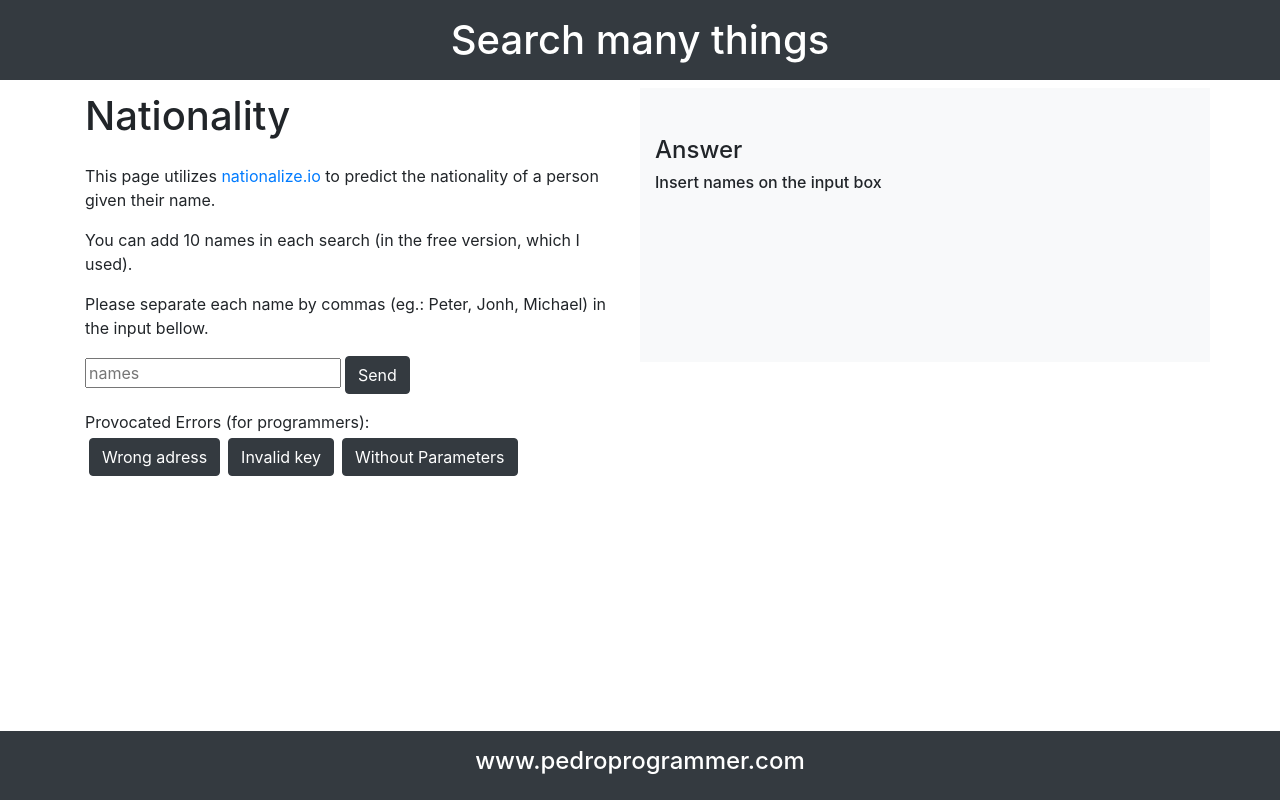
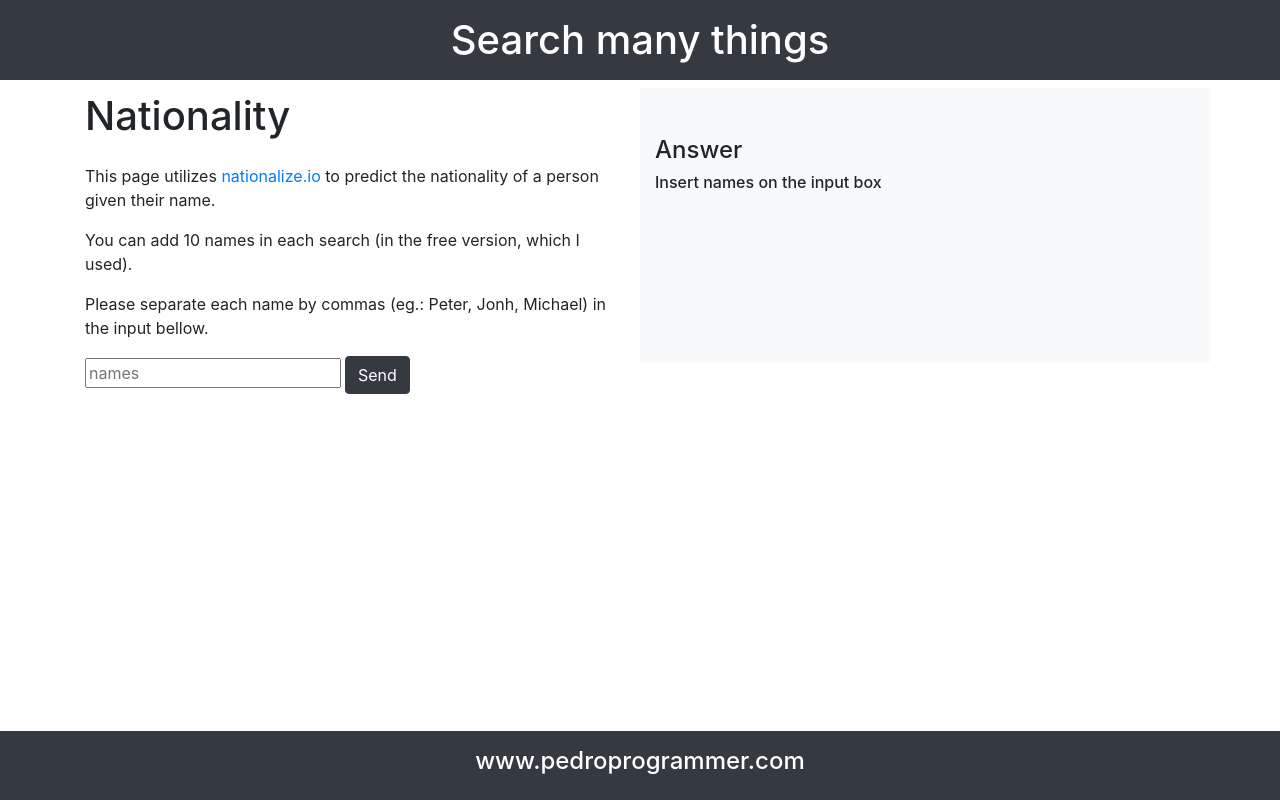
Before and after one commit to PedroMarianoAlmeida/use-fetch-examples, a React (Create React App) app: page /nationality in a window 1280 px wide. Built offline with nearby package versions, Linux system fonts and the light colour scheme.

Commit message:
Removing test buttons
When I created I thought this is I good idea but I changed my mind, it is polluting the page

```diff
--- a/src/components/Nationality/Nationality.js
+++ b/src/components/Nationality/Nationality.js
@@ -97,26 +97,6 @@ const Nationality = () => {
         return arrayOfObjectParameters;
     }
 
-    const wrongAdress = () => {
-        configuration.url="wrongAdress";
-        configuration.shouldRun = true;
-        configuration.parameters = [];
-        setConfiguration(configuration);
-    }
-
-    const invalidKey = () => {
-        configuration.parameters = [ {name: "one"}, {apikey: "one"} ];
-        configuration.shouldRun = true;
-        setConfiguration(configuration);
-    }
-
-    const withourParameters = () => {
-        configuration.url = "https://api.nationalize.io";
-        configuration.parameters = [ ];
-        configuration.shouldRun = true;
-        setConfiguration(configuration);
-    }
-
     return (
         <div className="container mb-5 pb-5">
             <div className="row">
@@ -139,12 +119,6 @@ const Nationality = () => {
                     { namesList }
                 </div>
 
-                <div className="col-12">
-                    <div>Provocated Errors (for programmers):</div>
-                    <button className="btn btn-dark m-1" onClick={wrongAdress}>Wrong adress</button>
-                    <button className="btn btn-dark m-1" onClick={invalidKey}>Invalid key</button>
-                    <button className="btn btn-dark m-1" onClick={withourParameters}>Without Parameters</button>
-                </div>
             </div>
         </div>
       );
```
